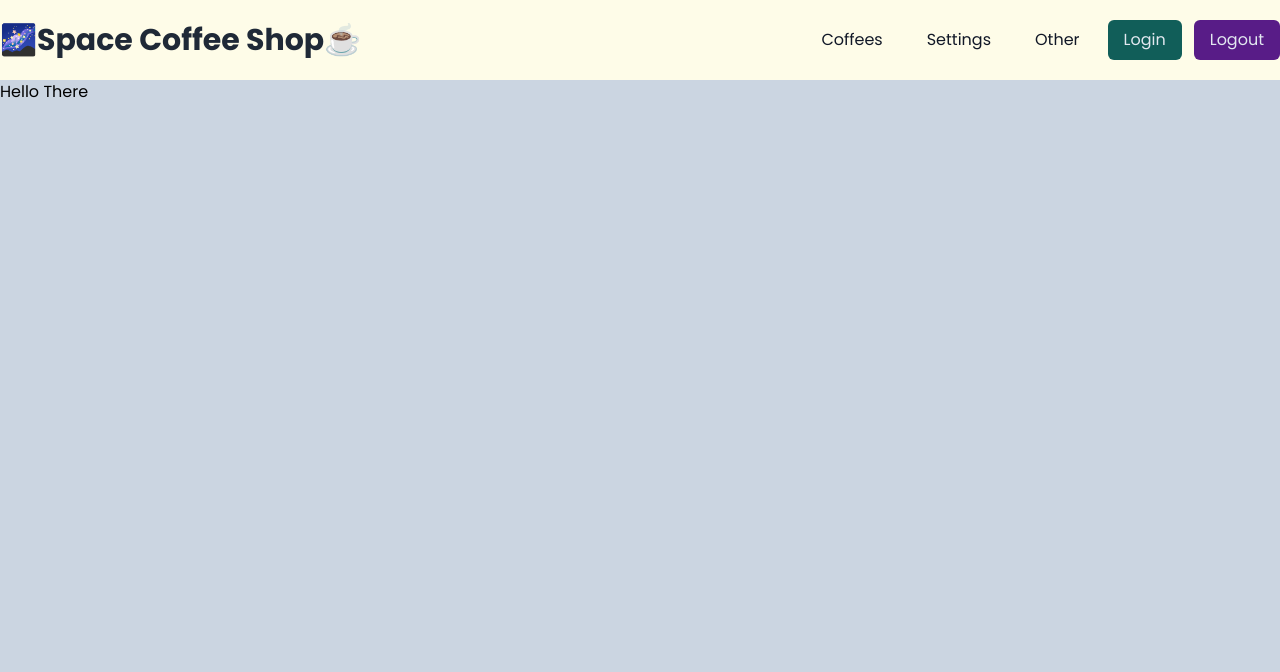
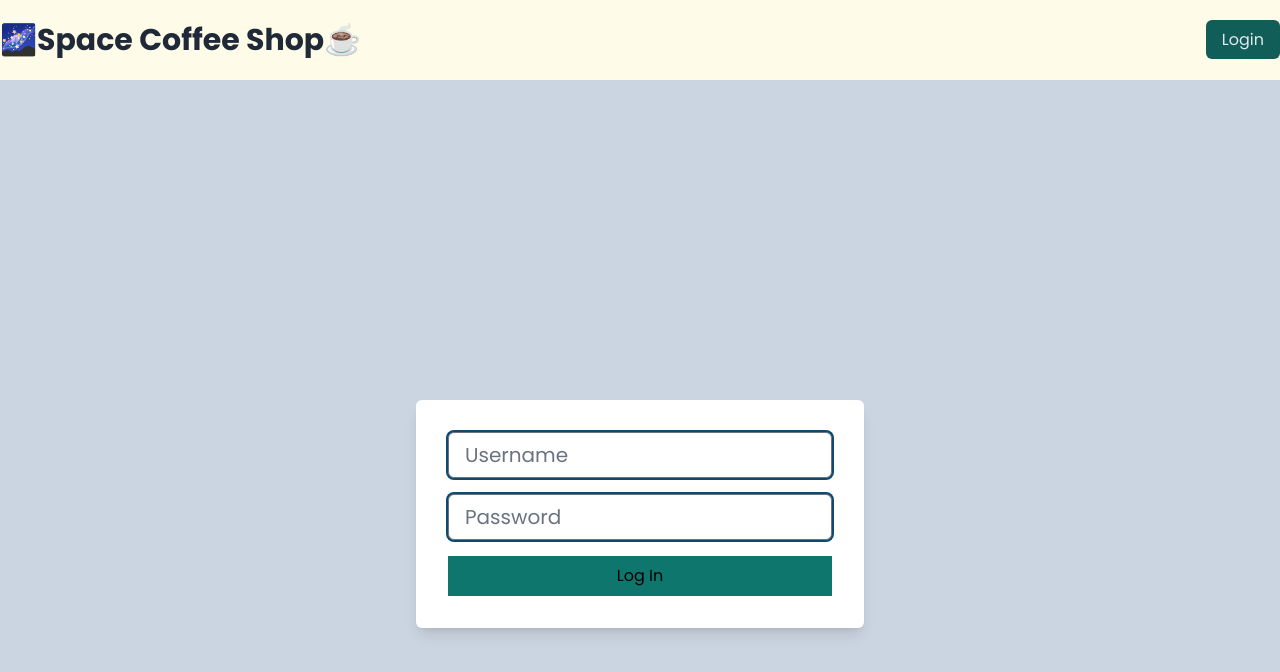
Before and after one commit to avega46/Space_Coffee_Shop, a Vue app: page /login in a window 1280 px wide. Shown: the top 672 px of the page. Built offline with nearby package versions, Linux system fonts and the light colour scheme; a web font is replaced by a local one.

Commit message:
added login in page and more

```diff
--- a/src/components/LoginPage.vue
+++ b/src/components/LoginPage.vue
@@ -1,4 +1,43 @@
+<script setup>
+
+import { ref } from 'vue'
+import { useRouter, useRoute } from 'vue-router'
+
+import { useAuth } from '@/composables/useAuth'
+const { login, logout } = useAuth()
+
+const router = useRouter()
+const route = useRoute()
+
+const username = ref('')
+const password = ref('')
+
+const logUserIn = () => {
+    if (login(username.value, password.value)) {
+        if (router.query.redirect) {
+            router.push(route.query.redirect)
+        } else {
+            router.push({ name: 'Home' })
+        }
+    } else {
+        logout()
+    }
+}
+
+</script>
 <template>
+    <form class="login-form" @submit.prevent="logUserIn">
+     <input v-model="username" placeholder="Username" />
+     <input v-model="password" placeholder="Password" />
+     <button type="submit" class="bg-teal-700 px-4 py-2" @click="login('admin', 'admin')">Log In</button>
+    </form>
+</template>
 
-    <h1>Hello There</h1>
-</template>
+<style scoped lang="postcss">
+.login-form {
+ @apply mx-auto mt-80 flex max-w-md flex-col gap-4 rounded-md p-8 bg-white shadow-lg;
+ & input {
+    @apply rounded-md px-4 py-2 text-xl ring-2 ring-sky-900;
+ }
+}
+</style>
--- a/src/components/NavMenu.vue
+++ b/src/components/NavMenu.vue
@@ -1,5 +1,9 @@
 <script setup>
 import { ref } from 'vue'
+import {useAuth} from '@/composables/useAuth'
+
+const { isAuthenticated, logout, user } = useAuth()
+
 const brand = ref('🌌Space Coffee Shop☕')
 
 </script>
@@ -11,14 +15,18 @@ const brand = ref('🌌Space Coffee Shop☕')
         <span class="brand-title">{{ brand }}</span>
       </RouterLink>
       <div class="menu">
+        <div v-if="isAuthenticated">
+          <p v-show="isAuthenticated" class="px-2 py-4">Welcome back <strong><i> {{ user.name }}</i></strong></p>
         <RouterLink :to="{name: 'Coffees'}" href="#" class="menu-item">Coffees</RouterLink>
         <RouterLink :to="{name: 'Settings'}" href="#" class="menu-item">Settings</RouterLink>
         <RouterLink :to="{name: 'Other'}" href="#" class="menu-item">Other</RouterLink>
+        <button href="#" class="menu-logout" @click="logout">Logout</button>
+        </div>
+        <div v-else>
         <RouterLink :to="{name: 'Login'}" href="#" class="menu-login">Login</RouterLink>
-        <RouterLink :to="{name: 'Home'}" href="#" class="menu-logout">Logout</RouterLink>
-
+        </div>
       </div>
-      </div>
+    </div>
   </nav>
 </template>
 
--- a/src/composables/useAuth.js
+++ b/src/composables/useAuth.js
@@ -1,39 +1,44 @@
 import { ref } from 'vue'
+import router from '@/router'
 
 const dbUsers = [
     {
         username: 'admin',
         password: 'admin',
-        user: {
         name: 'Admin',
         role: 'admin',
         email: 'admin@coolcompany.com',
     },
-    },
     {
         username: 'user',
         password: 'user',
-        user: {
         name: 'User',
         role: 'user',
         email: 'user@coolcompany.com',
     },
-    },
 ]
 
-const isAuthernticated = ref(false)
+const isAuthenticated = ref(false)
 const user = ref({})
 
-const getUser = (username, password) => { }
+///const getUser = (username, password) => { }
 
 export const useAuth = () => {
     const login = (username, password) => {
-        const user = dbusers.find((u) => u.username === username && u.password === password)
-        if (user) {
-            const { name, role, email, username } = user
-            isAuthernticated.value = true
-            user.value = {name, role, email, username }
+        const dbUser = dbUsers.find((u) => u.username === username && u.password === password)
+        if (dbUser) {
+            const { name, role, email, username } = dbUser
+            isAuthenticated.value = true
+            user.value = { name, role, email, username }
+            return true
         }
+        return false
     }
-    return { isAuthernticated, user, login }
+
+    const logout = () => {
+        isAuthenticated.value = false
+        user.value = {}
+        router.push({name: 'Home'})
     }
+    return { isAuthenticated, user, login, logout }
+}
--- a/src/router.js
+++ b/src/router.js
@@ -1,4 +1,7 @@
 import { createRouter, createWebHistory } from 'vue-router'
+import { useAuth } from '@/composables/useAuth'
+
+const { isAuthenticated } = useAuth()
 
 import HomePage from '@/views/HomePage.vue'
 import LoginPage from '@/components/LoginPage.vue'
@@ -11,7 +14,7 @@ const routes = [
   { path: '/other', name: 'Other', component: () => import('@/views/OtherPage.vue') },
   { path: '/login', name: 'Login', component: LoginPage },
   { path: '/:pathMatch(.*)*', name: 'NotFound', component: NotFound },
-  { path: '/settings', name: 'Settings', component: Main },
+  { path: '/settings', name: 'Settings', component: Main, meta: {requiresAuth: true} },
   { path: '/coffees', name: 'Coffees', component: CoffeePage},
 ]
 
@@ -20,4 +23,10 @@ const router = createRouter({
   routes,
 })
 
+router.beforeEach((to) => {
+  if (to.meta.requiresAuth && !isAuthenticated.value) {
+    return {name: 'Login', query : { redirect: to.fullPath } }
+  }
+})
+
 export default router
```
Lines whose indentation alone changed are shown as unchanged.
